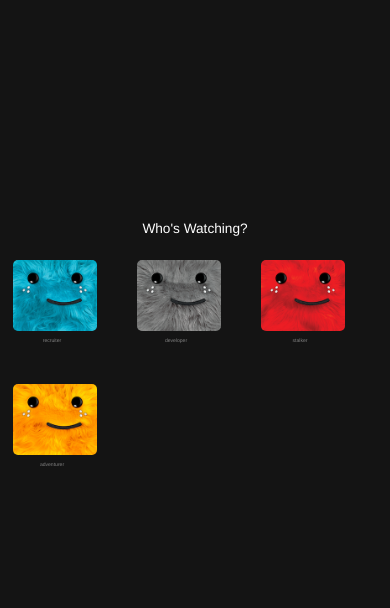
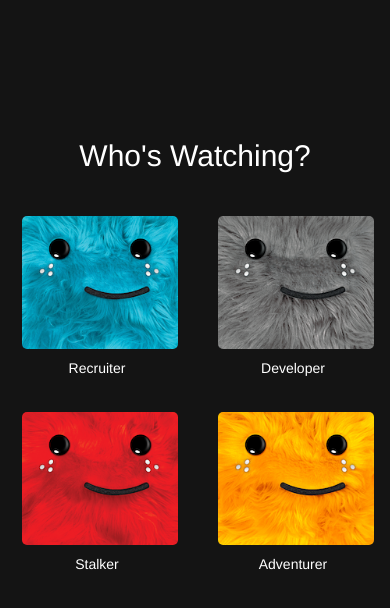
Before and after one commit to yusufokkabas/netflix_portfolio, a React (Create React App) app: page /browse in a window 390 px wide. Shown: the top 608 px of the page. Built offline with nearby package versions, Linux system fonts and the light colour scheme.

Commit message:
Mobiel reposonsivenessg

```diff
--- a/src/browse/browse.css
+++ b/src/browse/browse.css
@@ -5,14 +5,14 @@
   align-items: center;
   height: 100vh;
   background-color: #141414;
+}
 
-  h2 {
-    color: #fff;
+.who-is-watching {
+  color: #fff;
     font-size: 3.5vw;
     font-weight: unset;
     width: 100%;
     text-align: center;
-  }
 }
 
 .profiles {
@@ -20,4 +20,12 @@
   gap: 20px;
   flex-wrap: wrap;
   margin-bottom: 10rem;
+  justify-content: center;
 }
+
+
+@media (max-width: 768px) {
+  .who-is-watching {
+    font-size: 30px;
+  }
+}
--- a/src/browse/browse.tsx
+++ b/src/browse/browse.tsx
@@ -5,7 +5,7 @@ import blueImage from '../images/blue.png';
 import greyImage from '../images/grey.png';
 import redImage from '../images/red.png';
 import yellowImage from '../images/yellow.png';
-import './Browse.css';
+import './browse.css';
 
 const Browse: React.FC = () => {
   const navigate = useNavigate();
@@ -39,7 +39,7 @@ const Browse: React.FC = () => {
 
   return (
     <div className="browse-container">
-      <h2>Who's Watching?</h2>
+      <p className='who-is-watching'>Who's Watching?</p>
       <div className="profiles">
         {profiles.map((profile, index) => (
           <ProfileCard
--- a/src/components/ProfileCard.css
+++ b/src/components/ProfileCard.css
@@ -1,7 +1,5 @@
 .profile-card {
   position: relative;
-  width: 150px;
-  height: 200px;
   margin: 10px;
   cursor: pointer;
   height: 10vw;
@@ -16,10 +14,12 @@
 
 .profile-card:hover {
   border-color: #e5e5e5;
+  color: #e5e5e5;
+}
 
-  .profile-name {
-    color: #e5e5e5;
-  }
+.profile-name {
+  color: #e5e5e5;
+  text-transform: capitalize;
 }
 
 .image-container {
@@ -43,7 +43,7 @@
 }
 
 .profile-name {
-  color: gray;
+  color: white;
   display: block;
   font-size: 1.3vw;
   line-height: 1.2em;
@@ -54,3 +54,16 @@
   text-overflow: ellipsis;
   font-weight: 400;
 }
+
+@media (max-width: 768px) {
+  .profile-card {
+    flex-wrap: wrap;
+    width: 40vw;
+    height: 40vw;
+    cursor: pointer;
+  }
+
+  .profile-name {
+    font-size: 14px
+  }
+}
```
